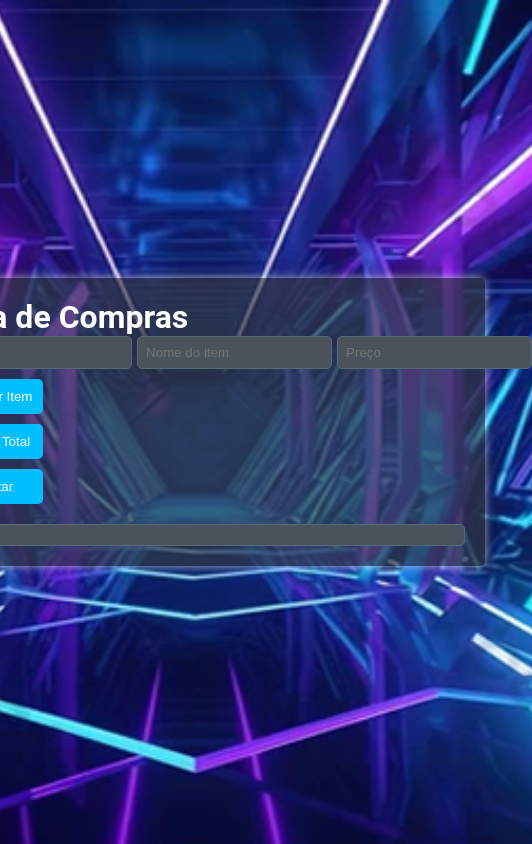
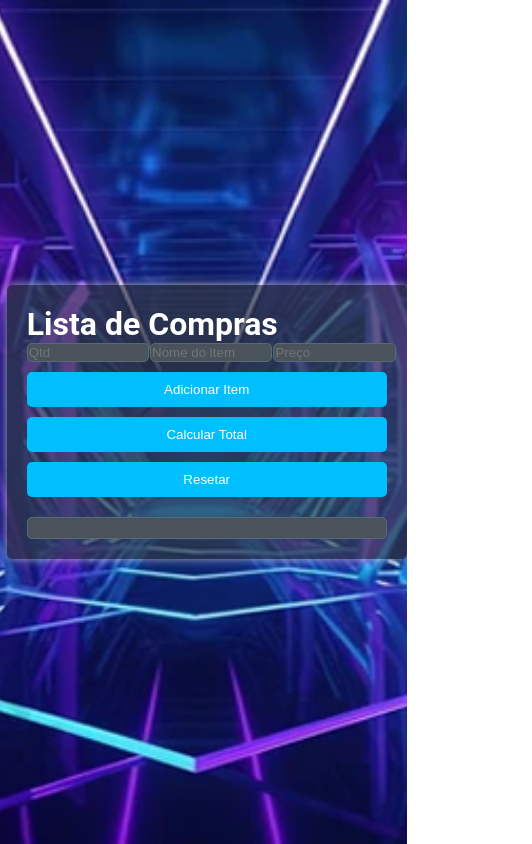
Before and after one commit to El-Samurai-Dev/gerenciamento-de-gasto, a plain HTML site: page index.html in a window 390 px wide. Shown: the whole page, 532 px wide, since content can reach past the window. Drawn offline with Linux system fonts and the light colour scheme.

Commit message:
Update styles.css 03/05/2024 responsividade2

```diff
--- a/styles.css
+++ b/styles.css
@@ -77,7 +77,31 @@ button:hover {
 }
 
 @media (max-width: 768px) {
+    body {
+        width: 100px;
+    }
     .container {
-        width: 150%;
+        max-width: 400%;
+        margin-left: 290%;
+    }
+
+    h2 {
+        text-align: center;
+    }
+
+    .item {
+        display: flex;
+        margin-bottom: 1px;
+    }
+
+    input {
+        flex: 1;
+        padding: 1px;
+        margin-right: 1px;
+        max-width: 34%;
+    }
+
+    button {
+        width: 100%;
     }
 }
```
